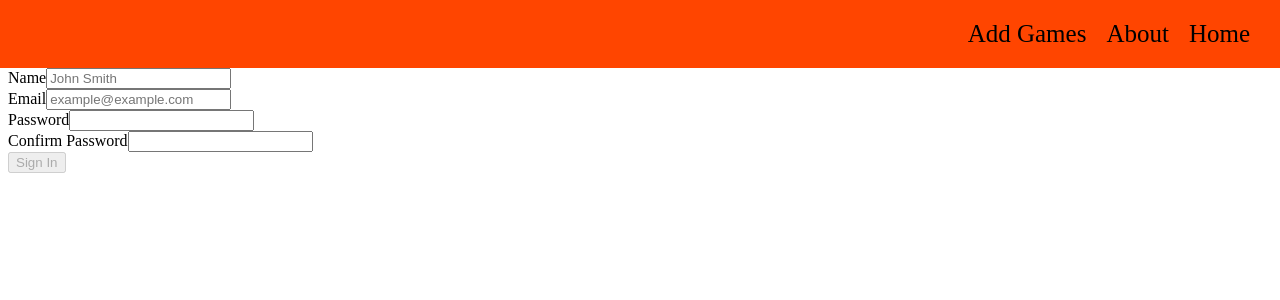
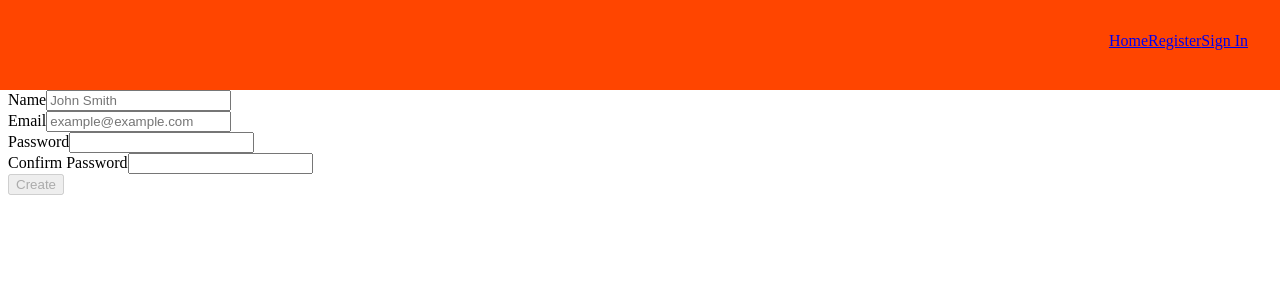
Before and after one commit to nakz57/Hack-A-ReactPark, a React (Vite) app: page /register in a window 1280 px wide. Shown: the top 300 px of the page. Built offline with nearby package versions, Linux system fonts and the light colour scheme.

Commit message:
nav edit

```diff
--- a/src/App.jsx
+++ b/src/App.jsx
@@ -8,12 +8,30 @@ import GameDetails from './pages/GameDetails'
 import Register from './pages/Register'
 import SignIn from './components/SingnIn'
 import { useEffect, useRef, useState } from 'react'
-
+import { CheckSession } from './services/Auth'
 const App = () => {
   const [user, setUser] = useState(null)
+  const checkToken = async () => {
+    //If a token exists, sends token to localStorage to persist logged in user
+    const user = await CheckSession()
+    setUser(user)
+  }
+  useEffect(() => {
+    const token = localStorage.getItem('token')
+    // Check if token exists before requesting to validate the token
+    if (token) {
+      checkToken()
+    }
+  }, [])
+
+  const handleLogOut = () => {
+    //Reset all auth related state and clear localStorage
+    setUser(null)
+    localStorage.clear()
+  }
   return (
     <div>
-      <Nav />
+      <Nav user={user} handleLogOut={handleLogOut} />
       <main>
         <Routes>
           <Route path="/signin" element={<SignIn setUser={setUser} />} />
--- a/src/components/Nav.jsx
+++ b/src/components/Nav.jsx
@@ -1,11 +1,32 @@
 import { Link } from 'react-router-dom'
 
-const Nav = () => {
+const Nav = ({ user, handleLogOut }) => {
+  let userOptions
+  if (user) {
+    userOptions = (
+      <nav>
+        <h3>Welcome {user.email}!</h3>
+        <Link onClick={handleLogOut} to="/game">
+          Sign Out
+        </Link>
+        <Link className="Link" to="/addgames">
+          Add Games
+        </Link>
+      </nav>
+    )
+  }
+  const publicOptions = (
+    <nav>
+      <Link to="/game">Home</Link>
+      <Link to="/register">Register</Link>
+      <Link to="/signin">Sign In</Link>
+    </nav>
+  )
   return (
     <div>
       <header>
         <nav>
-          <Link className="Link" to="/addgames">
+          {/* <Link className="Link" to="/addgames">
             Add Games
           </Link>
           <Link className="Link" to="/about">
@@ -14,6 +35,9 @@ const Nav = () => {
           <Link className="Link" to="/game">
             Home
           </Link>
+          <Link to="/signin">singin</Link>
+          <Link to="/register">Register</Link> */}
+          {user ? userOptions : publicOptions}
         </nav>
       </header>
     </div>
--- a/src/components/SingnIn.jsx
+++ b/src/components/SingnIn.jsx
@@ -1,6 +1,7 @@
 import { useState } from 'react'
 import { SignInUser } from '../services/Auth'
 import { useNavigate } from 'react-router-dom'
+import { Link } from 'react-router-dom'
 
 const SignIn = ({ setUser }) => {
   let navigate = useNavigate()
@@ -47,6 +48,9 @@ const SignIn = ({ setUser }) => {
             Sign In
           </button>
         </form>
+        <h3>
+          if dont have account <Link to="/register">Register</Link>
+        </h3>
       </div>
     </div>
   )
--- a/src/pages/Register.jsx
+++ b/src/pages/Register.jsx
@@ -85,7 +85,7 @@ const Register = () => {
                 formValues.confirmPassword === formValues.password)
             }
           >
-            Sign In
+            Create
           </button>
         </form>
       </div>
```
